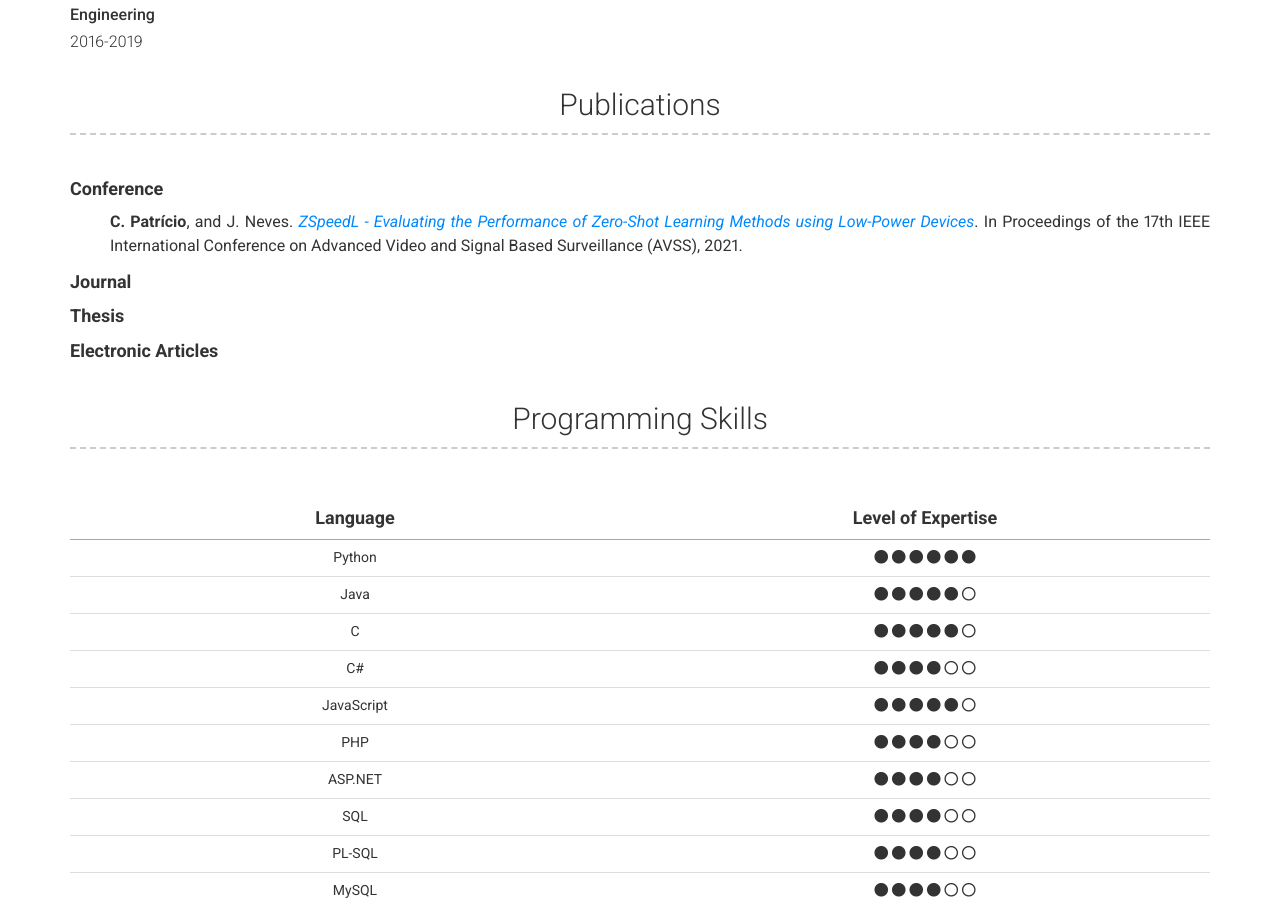
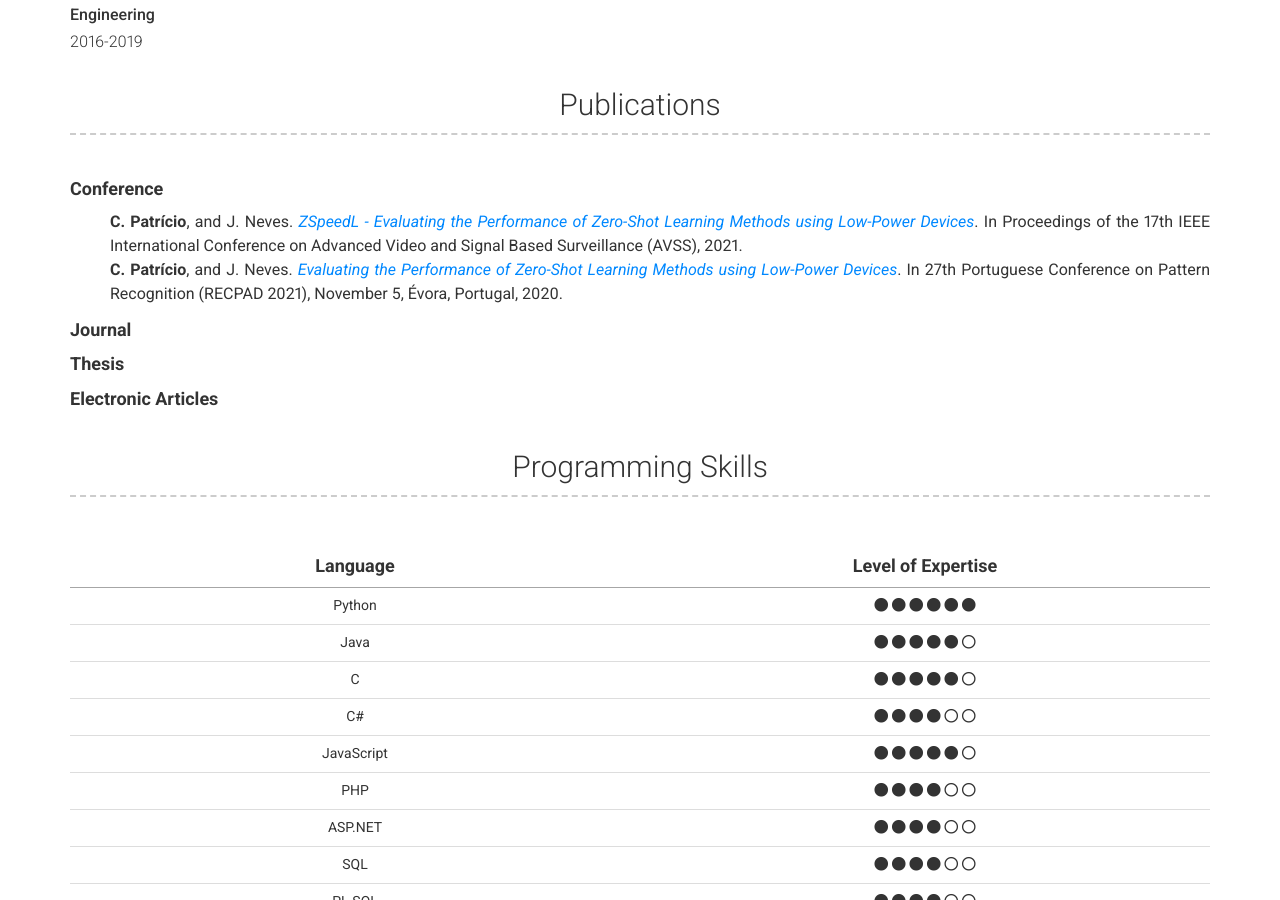
Before and after one commit to CristianoPatricio/cristianopatricio.github.io, a Jekyll site: the page built from index.md, in a window 1280 px wide and 900 px high, scrolled down 1403 px. Built offline with Jekyll 4.4.1, drawn with Linux system fonts in a browser that asks for light colours; nearby versions of some CDN libraries.

Commit message:
Update _config.yml

```diff
--- a/_config.yml
+++ b/_config.yml
@@ -55,6 +55,9 @@ publications: |
     <ul style="list-style-type: none;" >
         <li>
             <b>C. Patrício</b>, and J. Neves. <a href="https://arxiv.org/pdf/2110.04535.pdf" style="color: #0088FF;"><em>ZSpeedL - Evaluating the Performance of Zero-Shot Learning Methods using Low-Power Devices</em></a>. In Proceedings of the 17th IEEE International Conference on Advanced Video and Signal Based Surveillance (AVSS), 2021.
+        </li>
+        <li>
+            <b>C. Patrício</b>, and J. Neves. <a href="#" style="color: #0088FF;"><em>Evaluating the Performance of Zero-Shot Learning Methods using Low-Power Devices</em></a>. In 27th Portuguese Conference on Pattern Recognition (RECPAD 2021), November 5, Évora, Portugal, 2020.
         </li>
     </ul>
     <p style="font-size:18px;"><b>Journal</b></p>
```
